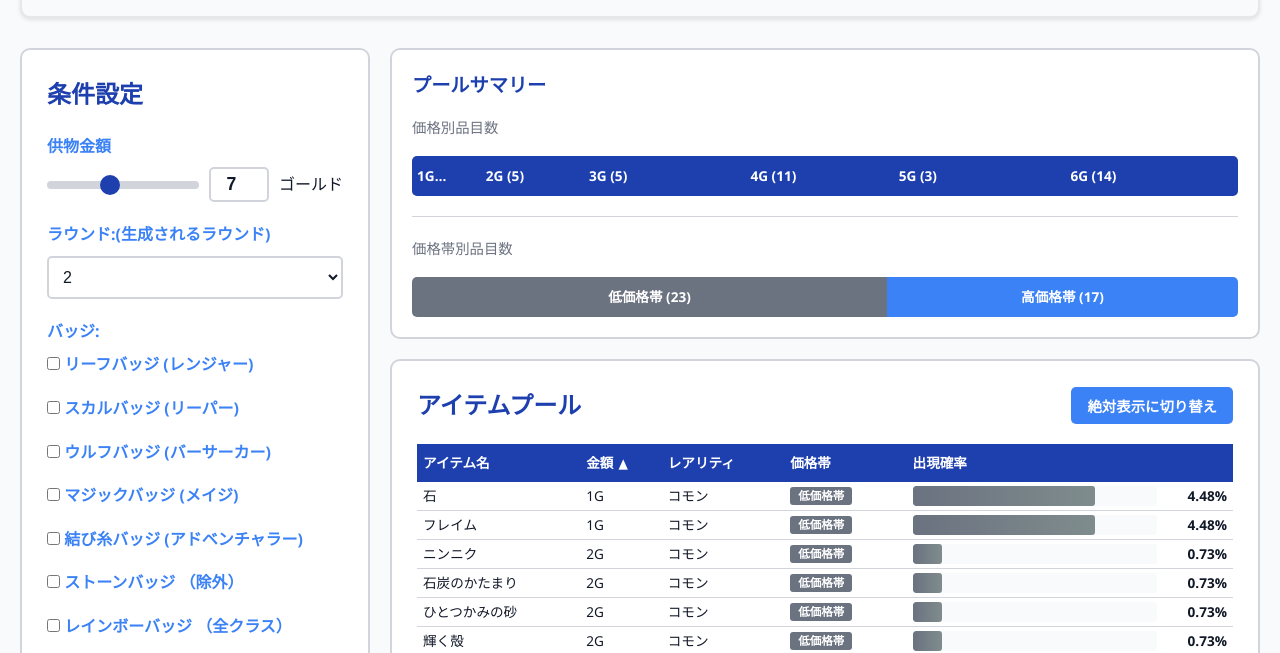
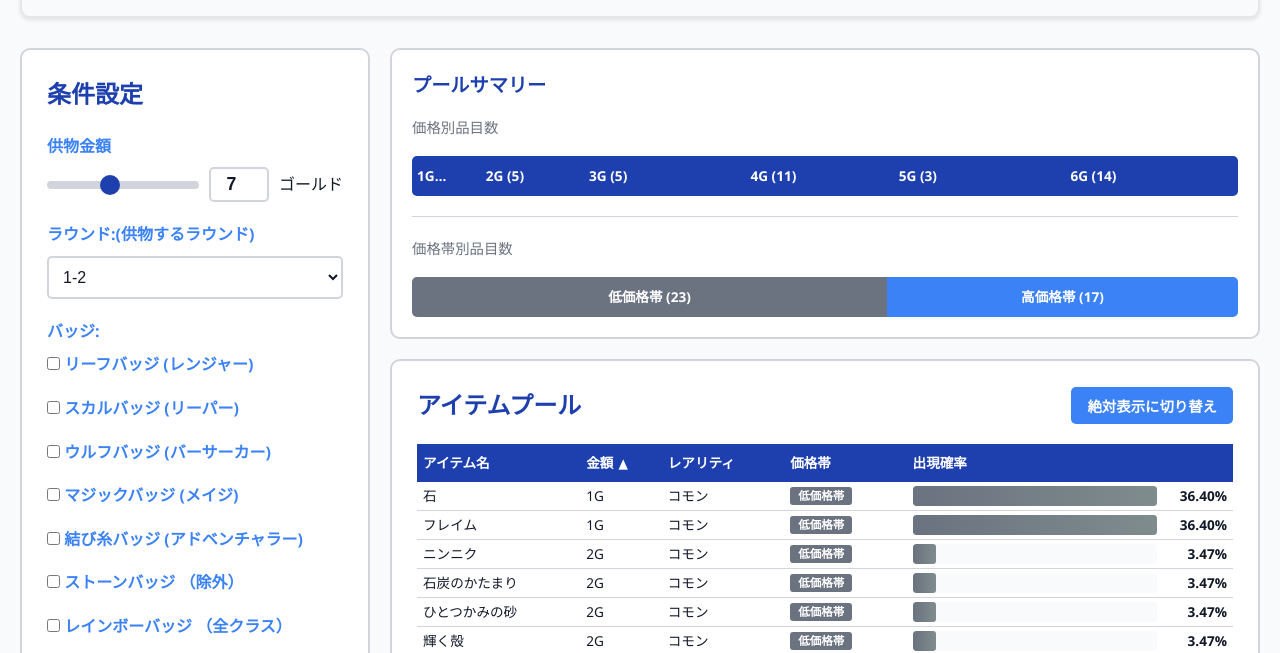
Before and after one commit to dsjt/bpb_offering_bowl_simulator, a plain HTML site: page index.html in a window 1280 px wide. Shown: the part 143-796 px from the top of the page. Drawn offline with nearby package versions, Linux system fonts and the light colour scheme.

Commit message:
DPの計算を修正

```diff
--- a/index.html
+++ b/index.html
@@ -54,19 +54,11 @@
           </div>
 
           <div class="setting-group">
-            <label for="round">ラウンド:(生成されるラウンド)</label>
+            <label for="round">ラウンド:(供物するラウンド)</label>
             <select id="round">
-              <option value="2">2</option>
-              <option value="3">3</option>
-              <option value="4">4</option>
-              <option value="5">5</option>
-              <option value="6 selected">6</option>
-              <option value="7">7</option>
-              <option value="8">8</option>
-              <option value="9">9</option>
-              <option value="10">10</option>
-              <option value="11">11</option>
-              <option value="12">12+</option>
+              <option value="2">1-2</option>
+              <option value="4">3-4</option>
+              <option value="6 selected">5-17</option>
             </select>
           </div>
 
--- a/script.js
+++ b/script.js
@@ -362,37 +362,44 @@ function splitPriceTiers(items) {
 
 // 動的計画法による厳密な確率計算
 function calculateItemProbabilitiesDP(budget, highTier, lowTier) {
+    const allItems = [...highTier, ...lowTier];
+
+    // 事前計算: 各予算での価格帯分割を一度だけ計算
+    const tiersByBudget = new Map();
+    for (let b = 1; b <= budget; b++) {
+        const affordableItems = allItems.filter(item => item.price <= b);
+        if (affordableItems.length > 0) {
+            tiersByBudget.set(b, splitPriceTiers(affordableItems));
+        } else {
+            tiersByBudget.set(b, { highTier: [], lowTier: [] });
+        }
+    }
+
     // dp[残予算] = { itemId: 期待獲得数 }
     const dp = Array(budget + 1).fill(null).map(() => ({}));
 
     // 全アイテムIDを初期化
-    const allItems = [...highTier, ...lowTier];
     allItems.forEach(item => {
         for (let b = 0; b <= budget; b++) {
             dp[b][item.id] = 0;
         }
     });
 
-    // 予算が大きい方から小さい方へ計算（逆順DP）
+    // 予算ごとに計算
     for (let currentBudget = 1; currentBudget <= budget; currentBudget++) {
-        // 購入可能なアイテムのフィルタリング
-        const affordableHigh = highTier.filter(item => item.price <= currentBudget);
-        const affordableLow = lowTier.filter(item => item.price <= currentBudget);
+        const { highTier: currentHigh, lowTier: currentLow } = tiersByBudget.get(currentBudget);
 
-        // 購入可能なアイテムがない場合はスキップ
-        if (affordableHigh.length === 0 && affordableLow.length === 0) continue;
+        if (currentHigh.length === 0 && currentLow.length === 0) continue;
 
         // 高価格帯からの選択（確率90%）
-        if (affordableHigh.length > 0) {
-            const probPerItem = HIGH_TIER_PROBABILITY / affordableHigh.length;
+        if (currentHigh.length > 0) {
+            const probPerItem = HIGH_TIER_PROBABILITY / currentHigh.length;
 
-            affordableHigh.forEach(item => {
+            currentHigh.forEach(item => {
                 const remainingBudget = currentBudget - item.price;
 
-                // このアイテムを獲得する確率を加算
                 dp[currentBudget][item.id] += probPerItem;
 
-                // 残予算での期待獲得数を加算
                 if (remainingBudget > 0) {
                     allItems.forEach(futureItem => {
                         dp[currentBudget][futureItem.id] += probPerItem * dp[remainingBudget][futureItem.id];
@@ -402,16 +409,14 @@ function calculateItemProbabilitiesDP(budget, highTier, lowTier) {
         }
 
         // 低価格帯からの選択（確率10%）
-        if (affordableLow.length > 0) {
-            const probPerItem = (1 - HIGH_TIER_PROBABILITY) / affordableLow.length;
+        if (currentLow.length > 0) {
+            const probPerItem = (1 - HIGH_TIER_PROBABILITY) / currentLow.length;
 
-            affordableLow.forEach(item => {
+            currentLow.forEach(item => {
                 const remainingBudget = currentBudget - item.price;
 
-                // このアイテムを獲得する確率を加算
                 dp[currentBudget][item.id] += probPerItem;
 
-                // 残予算での期待獲得数を加算
                 if (remainingBudget > 0) {
                     allItems.forEach(futureItem => {
                         dp[currentBudget][futureItem.id] += probPerItem * dp[remainingBudget][futureItem.id];
@@ -421,11 +426,7 @@ function calculateItemProbabilitiesDP(budget, highTier, lowTier) {
         }
     }
 
-    // 結果を取得（期待獲得数から出現確率へ変換）
-    // 期待獲得数 = そのアイテムが1回以上出る確率の合計ではないため
-    // より正確には、1回以上獲得する確率を計算する必要がある
-
-    // 簡易版：期待獲得数をそのままパーセンテージとして使用
+    // 結果を取得
     const result = {};
     allItems.forEach(item => {
         result[item.id] = dp[budget][item.id] * 100;
```
